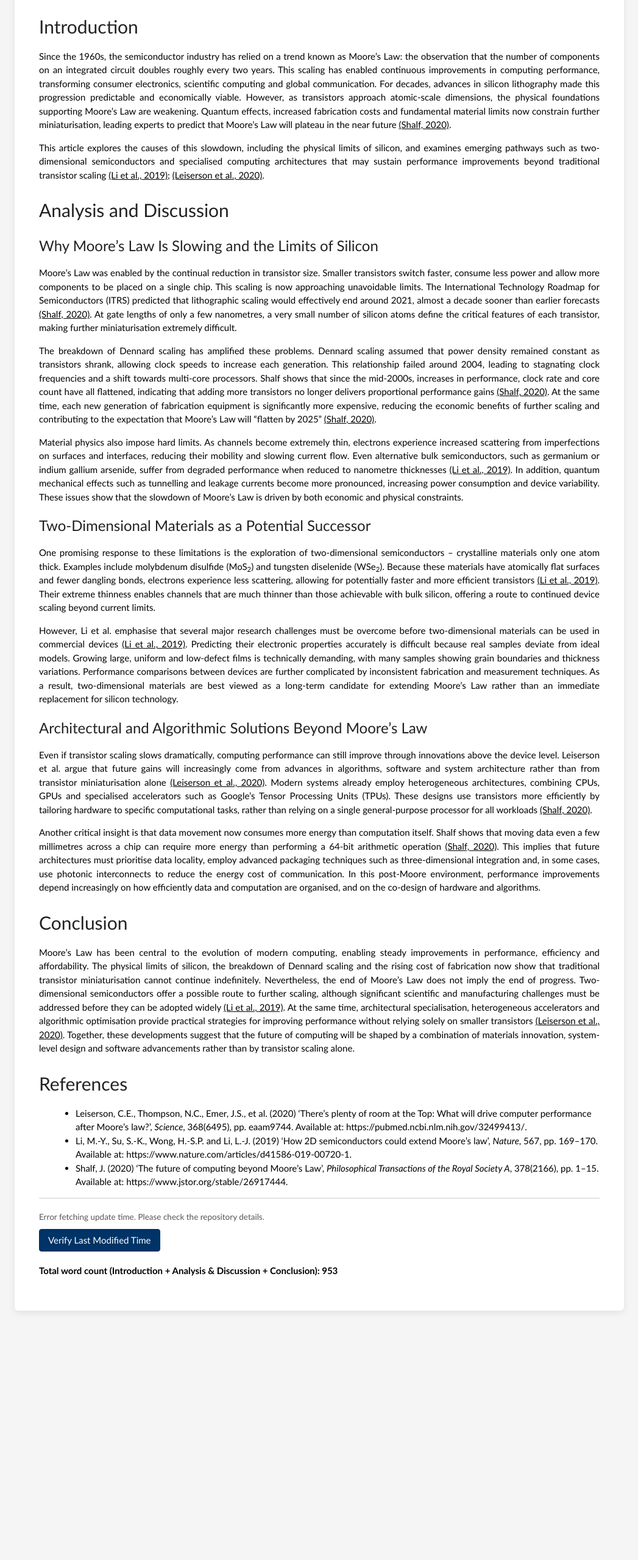
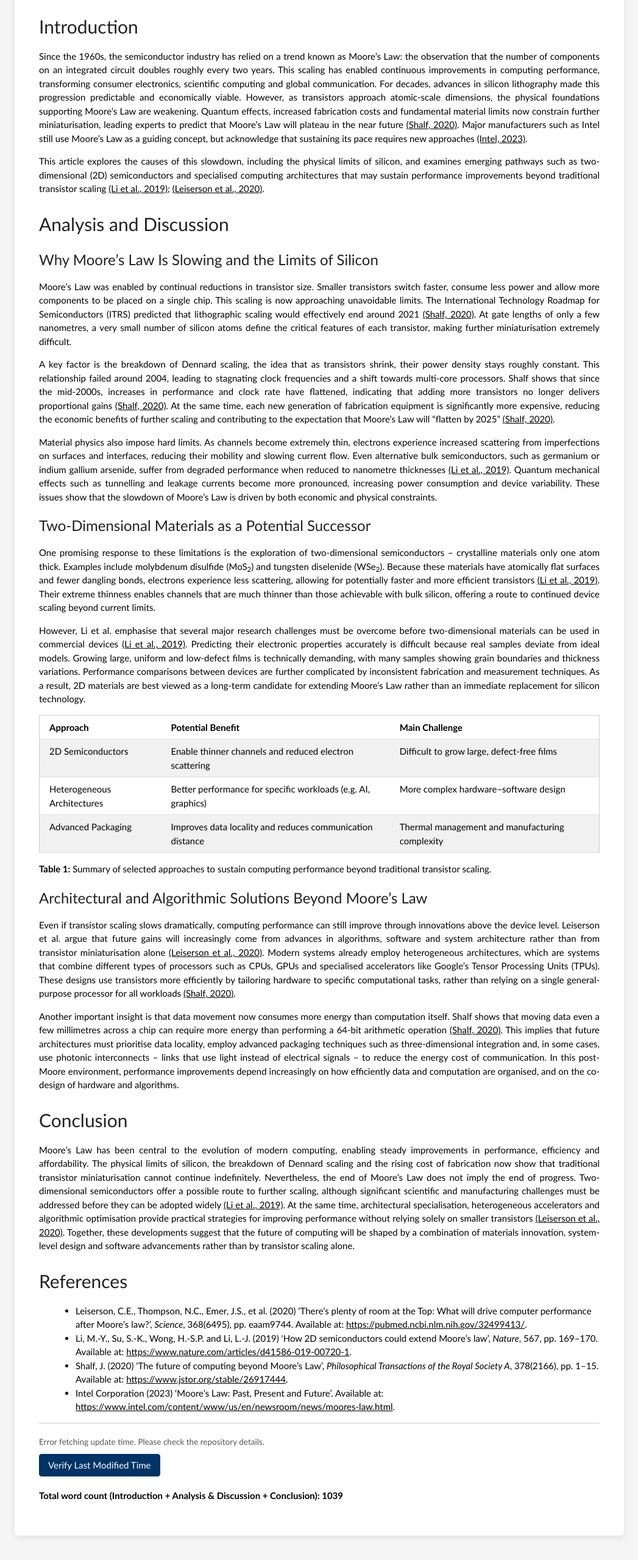
Before and after one commit to FEPSFY6885003/FY6885003, a plain HTML site: page index.html in a window 1280 px wide. Shown: the part 1027-3586 px from the top of the page at 61% size, without its empty margins (116-1163 px from the left). Before the commit the page ends 3217 px from the top, so only its background shows below. Drawn offline with nearby package versions, Linux system fonts and the light colour scheme; no server answers.

Commit message:
Update index.html
added another reference and made links clickable,

```diff
--- a/index.html
+++ b/index.html
@@ -178,10 +178,11 @@
     <div id="introduction-section">
       <p>
         Since the 1960s, the semiconductor industry has relied on a trend known as Moore’s Law: the observation that the number of components on an integrated circuit doubles roughly every two years. This scaling has enabled continuous improvements in computing performance, transforming consumer electronics, scientific computing and global communication. For decades, advances in silicon lithography made this progression predictable and economically viable. However, as transistors approach atomic-scale dimensions, the physical foundations supporting Moore’s Law are weakening. Quantum effects, increased fabrication costs and fundamental material limits now constrain further miniaturisation, leading experts to predict that Moore’s Law will plateau in the near future
-        <a href="#ref-shalf">(Shalf, 2020)</a>.
+        <a href="#ref-shalf">(Shalf, 2020)</a>. Major manufacturers such as Intel still use Moore’s Law as a guiding concept, but acknowledge that sustaining its pace requires new approaches
+        <a href="#ref-intel">(Intel, 2023)</a>.
       </p>
       <p>
-        This article explores the causes of this slowdown, including the physical limits of silicon, and examines emerging pathways such as two-dimensional semiconductors and specialised computing architectures that may sustain performance improvements beyond traditional transistor scaling
+        This article explores the causes of this slowdown, including the physical limits of silicon, and examines emerging pathways such as two-dimensional (2D) semiconductors and specialised computing architectures that may sustain performance improvements beyond traditional transistor scaling
         <a href="#ref-li">(Li et al., 2019)</a>;
         <a href="#ref-leiserson">(Leiserson et al., 2020)</a>.
       </p>
@@ -193,17 +194,17 @@
 
       <h3>Why Moore’s Law Is Slowing and the Limits of Silicon</h3>
       <p>
-        Moore’s Law was enabled by the continual reduction in transistor size. Smaller transistors switch faster, consume less power and allow more components to be placed on a single chip. This scaling is now approaching unavoidable limits. The International Technology Roadmap for Semiconductors (ITRS) predicted that lithographic scaling would effectively end around 2021, almost a decade sooner than earlier forecasts
+        Moore’s Law was enabled by continual reductions in transistor size. Smaller transistors switch faster, consume less power and allow more components to be placed on a single chip. This scaling is now approaching unavoidable limits. The International Technology Roadmap for Semiconductors (ITRS) predicted that lithographic scaling would effectively end around 2021
         <a href="#ref-shalf">(Shalf, 2020)</a>. At gate lengths of only a few nanometres, a very small number of silicon atoms define the critical features of each transistor, making further miniaturisation extremely difficult.
       </p>
       <p>
-        The breakdown of Dennard scaling has amplified these problems. Dennard scaling assumed that power density remained constant as transistors shrank, allowing clock speeds to increase each generation. This relationship failed around 2004, leading to stagnating clock frequencies and a shift towards multi-core processors. Shalf shows that since the mid-2000s, increases in performance, clock rate and core count have all flattened, indicating that adding more transistors no longer delivers proportional performance gains
+        A key factor is the breakdown of Dennard scaling, the idea that as transistors shrink, their power density stays roughly constant. This relationship failed around 2004, leading to stagnating clock frequencies and a shift towards multi-core processors. Shalf shows that since the mid-2000s, increases in performance and clock rate have flattened, indicating that adding more transistors no longer delivers proportional gains
         <a href="#ref-shalf">(Shalf, 2020)</a>. At the same time, each new generation of fabrication equipment is significantly more expensive, reducing the economic benefits of further scaling and contributing to the expectation that Moore’s Law will “flatten by 2025”
         <a href="#ref-shalf">(Shalf, 2020)</a>.
       </p>
       <p>
         Material physics also impose hard limits. As channels become extremely thin, electrons experience increased scattering from imperfections on surfaces and interfaces, reducing their mobility and slowing current flow. Even alternative bulk semiconductors, such as germanium or indium gallium arsenide, suffer from degraded performance when reduced to nanometre thicknesses
-        <a href="#ref-li">(Li et al., 2019)</a>. In addition, quantum mechanical effects such as tunnelling and leakage currents become more pronounced, increasing power consumption and device variability. These issues show that the slowdown of Moore’s Law is driven by both economic and physical constraints.
+        <a href="#ref-li">(Li et al., 2019)</a>. Quantum mechanical effects such as tunnelling and leakage currents become more pronounced, increasing power consumption and device variability. These issues show that the slowdown of Moore’s Law is driven by both economic and physical constraints.
       </p>
 
       <h3>Two-Dimensional Materials as a Potential Successor</h3>
@@ -213,18 +214,43 @@
       </p>
       <p>
         However, Li et al. emphasise that several major research challenges must be overcome before two-dimensional materials can be used in commercial devices
-        <a href="#ref-li">(Li et al., 2019)</a>. Predicting their electronic properties accurately is difficult because real samples deviate from ideal models. Growing large, uniform and low-defect films is technically demanding, with many samples showing grain boundaries and thickness variations. Performance comparisons between devices are further complicated by inconsistent fabrication and measurement techniques. As a result, two-dimensional materials are best viewed as a long-term candidate for extending Moore’s Law rather than an immediate replacement for silicon technology.
+        <a href="#ref-li">(Li et al., 2019)</a>. Predicting their electronic properties accurately is difficult because real samples deviate from ideal models. Growing large, uniform and low-defect films is technically demanding, with many samples showing grain boundaries and thickness variations. Performance comparisons between devices are further complicated by inconsistent fabrication and measurement techniques. As a result, 2D materials are best viewed as a long-term candidate for extending Moore’s Law rather than an immediate replacement for silicon technology.
       </p>
+
+      <!-- COMPARISON TABLE -->
+      <table class="w3-table-all" style="margin-top:15px;">
+        <tr>
+          <th>Approach</th>
+          <th>Potential Benefit</th>
+          <th>Main Challenge</th>
+        </tr>
+        <tr>
+          <td>2D Semiconductors</td>
+          <td>Enable thinner channels and reduced electron scattering</td>
+          <td>Difficult to grow large, defect-free films</td>
+        </tr>
+        <tr>
+          <td>Heterogeneous Architectures</td>
+          <td>Better performance for specific workloads (e.g. AI, graphics)</td>
+          <td>More complex hardware–software design</td>
+        </tr>
+        <tr>
+          <td>Advanced Packaging</td>
+          <td>Improves data locality and reduces communication distance</td>
+          <td>Thermal management and manufacturing complexity</td>
+        </tr>
+      </table>
+      <p><b>Table 1:</b> Summary of selected approaches to sustain computing performance beyond traditional transistor scaling.</p>
 
       <h3>Architectural and Algorithmic Solutions Beyond Moore’s Law</h3>
       <p>
         Even if transistor scaling slows dramatically, computing performance can still improve through innovations above the device level. Leiserson et al. argue that future gains will increasingly come from advances in algorithms, software and system architecture rather than from transistor miniaturisation alone
-        <a href="#ref-leiserson">(Leiserson et al., 2020)</a>. Modern systems already employ heterogeneous architectures, combining CPUs, GPUs and specialised accelerators such as Google’s Tensor Processing Units (TPUs). These designs use transistors more efficiently by tailoring hardware to specific computational tasks, rather than relying on a single general-purpose processor for all workloads
+        <a href="#ref-leiserson">(Leiserson et al., 2020)</a>. Modern systems already employ heterogeneous architectures, which are systems that combine different types of processors such as CPUs, GPUs and specialised accelerators like Google’s Tensor Processing Units (TPUs). These designs use transistors more efficiently by tailoring hardware to specific computational tasks, rather than relying on a single general-purpose processor for all workloads
         <a href="#ref-shalf">(Shalf, 2020)</a>.
       </p>
       <p>
-        Another critical insight is that data movement now consumes more energy than computation itself. Shalf shows that moving data even a few millimetres across a chip can require more energy than performing a 64-bit arithmetic operation
-        <a href="#ref-shalf">(Shalf, 2020)</a>. This implies that future architectures must prioritise data locality, employ advanced packaging techniques such as three-dimensional integration and, in some cases, use photonic interconnects to reduce the energy cost of communication. In this post-Moore environment, performance improvements depend increasingly on how efficiently data and computation are organised, and on the co-design of hardware and algorithms.
+        Another important insight is that data movement now consumes more energy than computation itself. Shalf shows that moving data even a few millimetres across a chip can require more energy than performing a 64-bit arithmetic operation
+        <a href="#ref-shalf">(Shalf, 2020)</a>. This implies that future architectures must prioritise data locality, employ advanced packaging techniques such as three-dimensional integration and, in some cases, use photonic interconnects – links that use light instead of electrical signals – to reduce the energy cost of communication. In this post-Moore environment, performance improvements depend increasingly on how efficiently data and computation are organised, and on the co-design of hardware and algorithms.
       </p>
 
     </div> <!-- end analysis-discussion-section -->
@@ -243,13 +269,20 @@
     <h2 id="references">References</h2>
     <ul>
       <li id="ref-leiserson">
-        Leiserson, C.E., Thompson, N.C., Emer, J.S., et al. (2020) ‘There’s plenty of room at the Top: What will drive computer performance after Moore’s law?’, <i>Science</i>, 368(6495), pp. eaam9744. Available at: https://pubmed.ncbi.nlm.nih.gov/32499413/.
+        Leiserson, C.E., Thompson, N.C., Emer, J.S., et al. (2020) ‘There’s plenty of room at the Top: What will drive computer performance after Moore’s law?’, <i>Science</i>, 368(6495), pp. eaam9744. Available at:
+        <a href="https://pubmed.ncbi.nlm.nih.gov/32499413/" target="_blank">https://pubmed.ncbi.nlm.nih.gov/32499413/</a>.
       </li>
       <li id="ref-li">
-        Li, M.-Y., Su, S.-K., Wong, H.-S.P. and Li, L.-J. (2019) ‘How 2D semiconductors could extend Moore’s law’, <i>Nature</i>, 567, pp. 169–170. Available at: https://www.nature.com/articles/d41586-019-00720-1.
+        Li, M.-Y., Su, S.-K., Wong, H.-S.P. and Li, L.-J. (2019) ‘How 2D semiconductors could extend Moore’s law’, <i>Nature</i>, 567, pp. 169–170. Available at:
+        <a href="https://www.nature.com/articles/d41586-019-00720-1" target="_blank">https://www.nature.com/articles/d41586-019-00720-1</a>.
       </li>
       <li id="ref-shalf">
-        Shalf, J. (2020) ‘The future of computing beyond Moore’s Law’, <i>Philosophical Transactions of the Royal Society A</i>, 378(2166), pp. 1–15. Available at: https://www.jstor.org/stable/26917444.
+        Shalf, J. (2020) ‘The future of computing beyond Moore’s Law’, <i>Philosophical Transactions of the Royal Society A</i>, 378(2166), pp. 1–15. Available at:
+        <a href="https://www.jstor.org/stable/26917444" target="_blank">https://www.jstor.org/stable/26917444</a>.
+      </li>
+      <li id="ref-intel">
+        Intel Corporation (2023) ‘Moore’s Law: Past, Present and Future’. Available at:
+        <a href="https://www.intel.com/content/www/us/en/newsroom/news/moores-law.html" target="_blank">https://www.intel.com/content/www/us/en/newsroom/news/moores-law.html</a>.
       </li>
     </ul>
 
```
